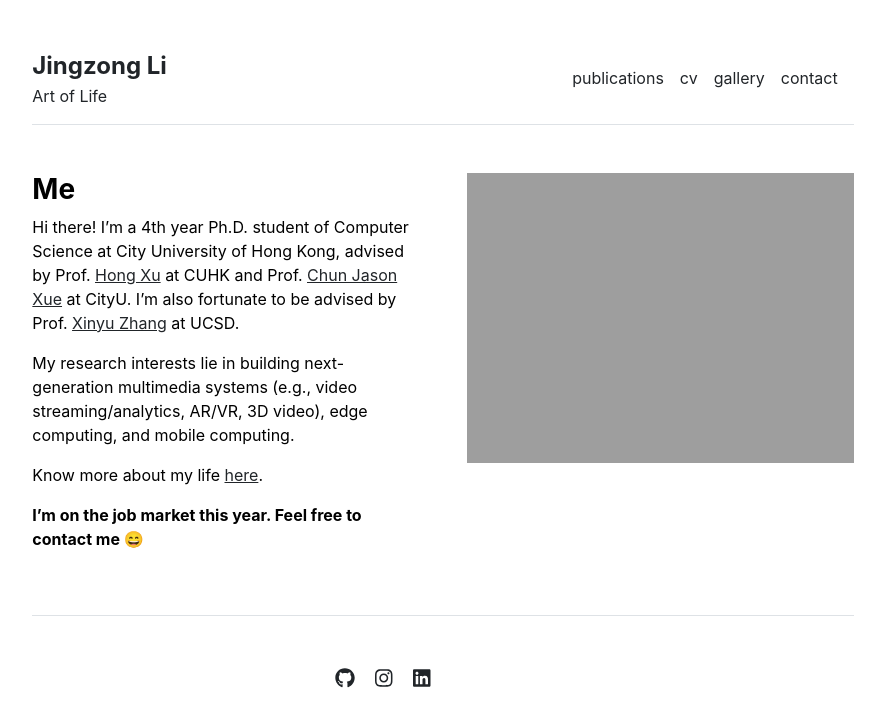
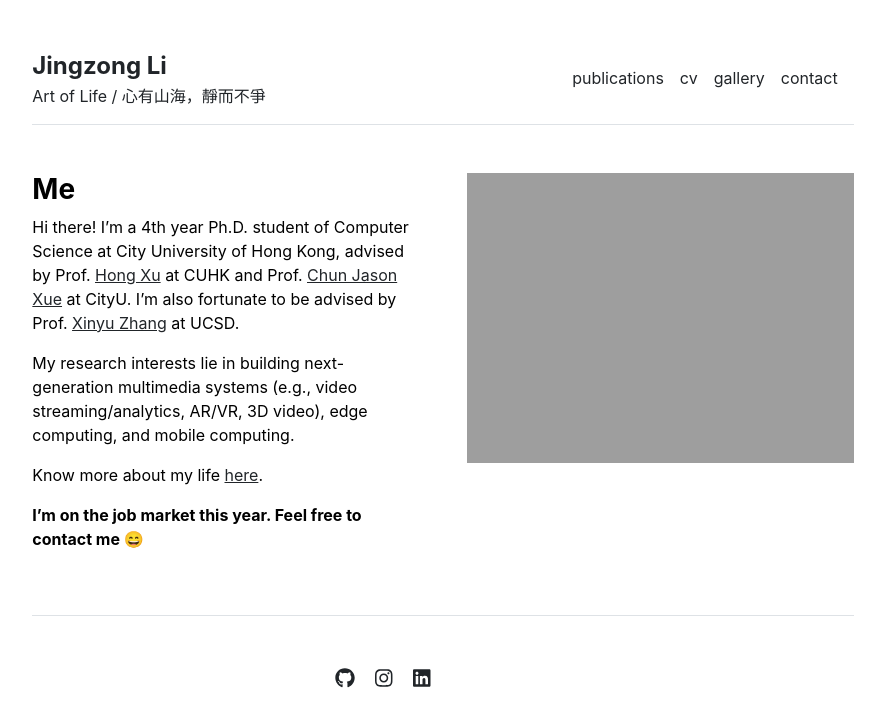
Before and after one commit to kanonjz/academic, a Jekyll site: the page built from index.md, in a window 1280 px wide. Shown: the top 727 px of the page, without its empty margins (197-1082 px from the left). Built offline with Jekyll 4.4.1, drawn with Linux system fonts in a browser that asks for light colours.

Commit message:
modify description

```diff
--- a/_config.yml
+++ b/_config.yml
@@ -1,4 +1,4 @@
 url: "" # the base hostname & protocol for your site, e.g. http://example.com
 baseurl: "" # the subpath of your site, e.g. /blog
 title: "Jingzong Li" # the name of your site, e.g. ACME Corp.
-description: "Art of Life"
+description: "Art of Life / 心有山海，靜而不爭"
```
